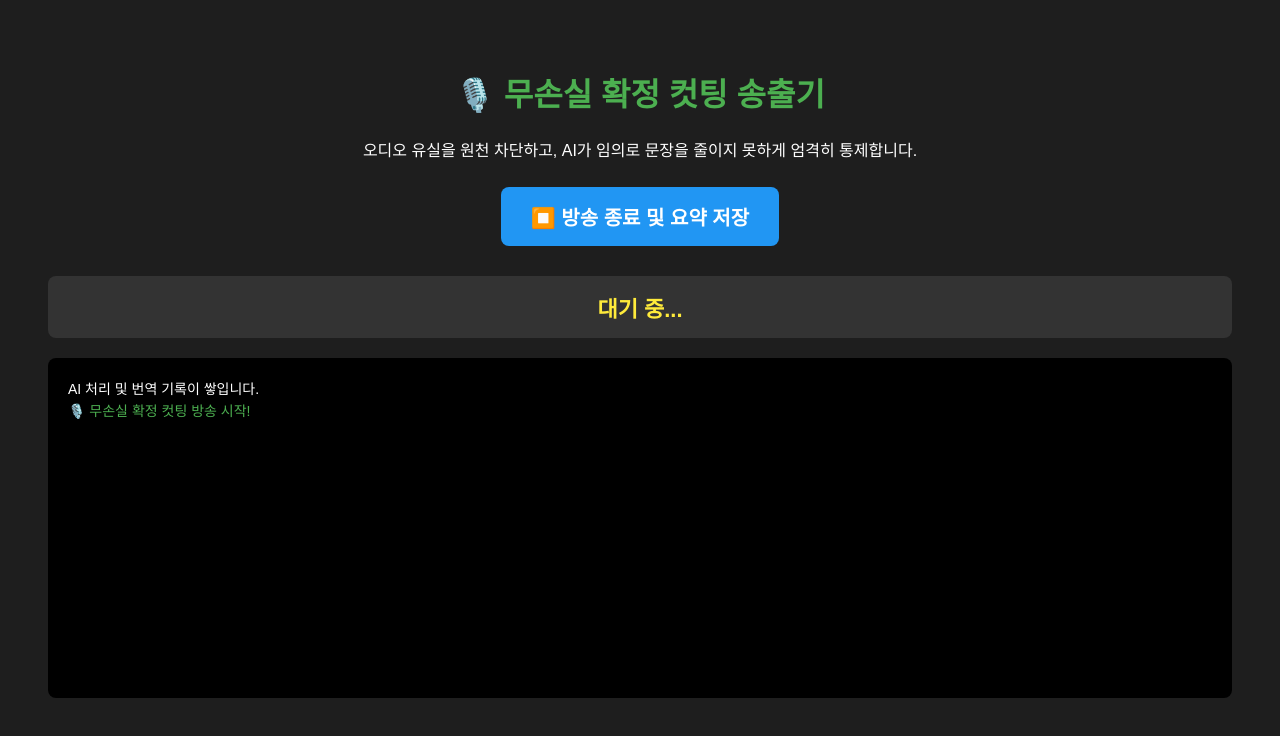
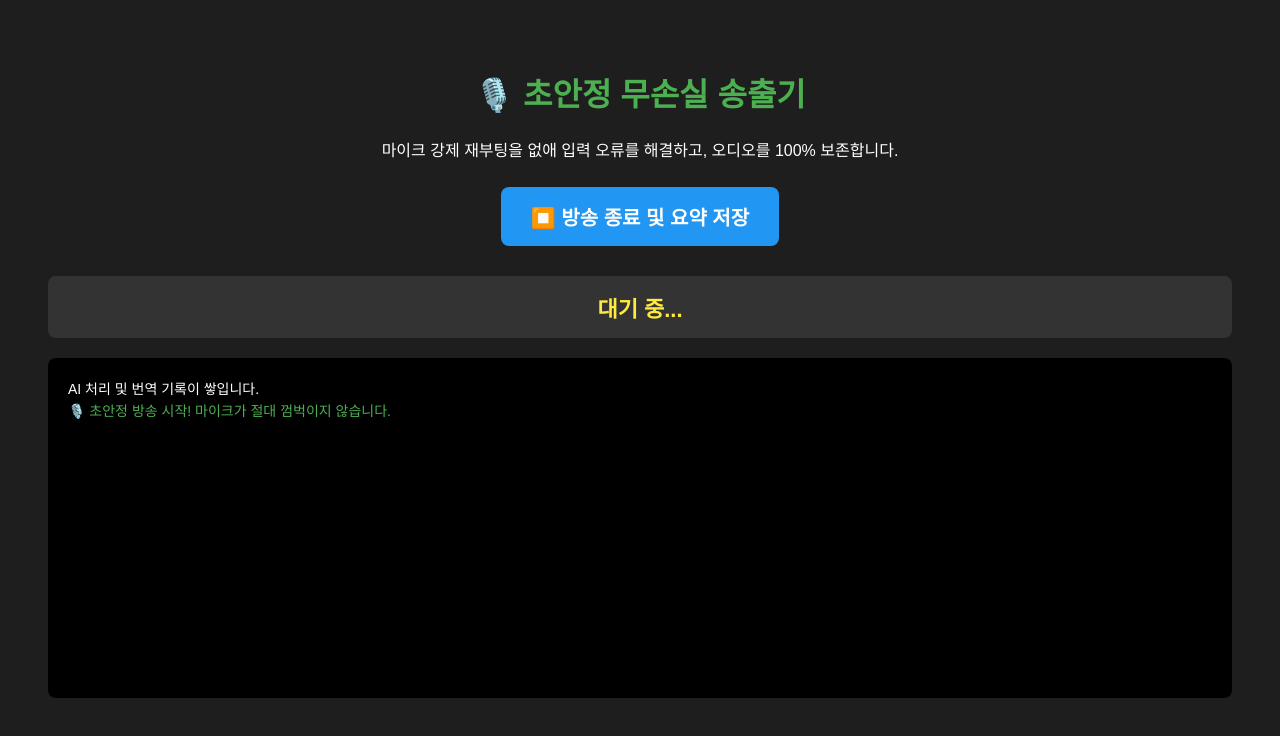
Before and after one commit to anyplan75/overlay_lab, a plain HTML site: page broadcaster.html in a window 1280 px wide. Both pictures are taken after a click on the button "🔴 방송 시작". Drawn offline with Linux system fonts and the light colour scheme.

Commit message:
Add files via upload

```diff
--- a/broadcaster.html
+++ b/broadcaster.html
@@ -2,7 +2,7 @@
 <html lang="ko">
 <head>
     <meta charset="UTF-8">
-    <title>예배 송출기 (무손실 확정 컷팅 & 요약 방지)</title>
+    <title>예배 송출기 (초안정 무손실 & 껌벅임 해결)</title>
     <style>
         body { font-family: sans-serif; background: #1e1e1e; color: white; padding: 40px; text-align: center; }
         h1 { color: #4CAF50; }
@@ -17,8 +17,8 @@
 </head>
 <body>
 
-    <h1>🎙️ 무손실 확정 컷팅 송출기</h1>
-    <p>오디오 유실을 원천 차단하고, AI가 임의로 문장을 줄이지 못하게 엄격히 통제합니다.</p>
+    <h1>🎙️ 초안정 무손실 송출기</h1>
+    <p>마이크 강제 재부팅을 없애 입력 오류를 해결하고, 오디오를 100% 보존합니다.</p>
 
     <button id="startBtn" onclick="startBroadcast()">🔴 방송 시작</button>
     <button id="stopBtn" onclick="stopBroadcast()">⏹️ 방송 종료 및 요약 저장</button>
@@ -32,10 +32,7 @@
 
         let recognition;
         let isBroadcasting = false;
-
-        // 💡 오디오 유실을 막기 위한 '확정 텍스트' 전용 바구니
         let unprocessedFinalText = "";
-
         let currentSentenceId = Date.now();
         let fullSermonText = "";
         let lastSpeechTime = Date.now();
@@ -49,19 +46,18 @@
             recognition.lang = 'ko-KR';
 
             recognition.onresult = function(event) {
+                // 소리가 들어올 때마다 타이머를 갱신합니다.
                 lastSpeechTime = Date.now();
                 let interimTranscript = "";
 
                 for (let i = event.resultIndex; i < event.results.length; ++i) {
                     if (event.results[i].isFinal) {
-                        // 💡 엔진이 확정 지은 텍스트만 바구니에 안전하게 담습니다. (유실 방지)
                         unprocessedFinalText += event.results[i][0].transcript;
                     } else {
                         interimTranscript += event.results[i][0].transcript;
                     }
                 }
 
-                // 화면 송출은 확정 텍스트와 임시 텍스트를 더해서 실시간으로 보여줍니다.
                 let currentKoText = unprocessedFinalText + interimTranscript;
                 if (currentKoText.trim()) {
                     document.getElementById('realtimeText').innerText = `듣는 중: ${currentKoText.trim()}`;
@@ -71,29 +67,26 @@
                     }).catch(e => {});
                 }
 
-                // 💡 확정 바구니 안에서만 어미를 찾아내어 가위질을 합니다! (임시 텍스트는 건드리지 않음)
+                // 💡 어미 가위치기 로직 (바구니 안의 글자만 확인)
                 let match = unprocessedFinalText.match(/(습니다|합니다|하십니다|바랍니다|축원합니다|할지어다|아멘|까요|잖아요|대요|지요|네요|어요|해요|입니다|나이다|니다|은데|는데|지만|거든요|은데요|는데요|고요|죠|서요|다\.)[ \.\,\?\!]+/);
 
-                // 말이 너무 빨라 한 번에 여러 문장이 담겼을 수 있으므로 while문으로 남김없이 처리합니다.
                 while (match) {
                     let cutIndex = match.index + match[0].length;
                     let sentenceToProcess = unprocessedFinalText.substring(0, cutIndex).trim();
-
-                    unprocessedFinalText = unprocessedFinalText.substring(cutIndex); // 자른 부분은 바구니에서 비웁니다.
+                    unprocessedFinalText = unprocessedFinalText.substring(cutIndex);
 
                     fullSermonText += sentenceToProcess + " ";
                     let idToProcess = currentSentenceId;
                     currentSentenceId = Date.now();
 
                     processSentenceAsync(sentenceToProcess, idToProcess);
-
-                    // 다음 문장이 남아있는지 다시 확인
                     match = unprocessedFinalText.match(/(습니다|합니다|하십니다|바랍니다|축원합니다|할지어다|아멘|까요|잖아요|대요|지요|네요|어요|해요|입니다|나이다|니다|은데|는데|지만|거든요|은데요|는데요|고요|죠|서요|다\.)[ \.\,\?\!]+/);
                 }
             };
 
             recognition.onerror = function(event) { console.log("마이크 상태: " + event.error); };
 
+            // 크롬이 스스로 안전하게 마이크를 껐을 때(정적 감지 등)만 아주 부드럽게 다시 켭니다.
             recognition.onend = function() {
                 if (isBroadcasting) {
                     setTimeout(() => { try { recognition.start(); } catch(e) {} }, 10);
@@ -121,7 +114,6 @@
         async function correctKoreanWithGemini(text) {
             try {
                 const url = `https://generativelanguage.googleapis.com/v1beta/models/gemini-1.5-flash:generateContent?key=${GEMINI_API_KEY}`;
-                // 💡 AI가 음절을 줄이지 못하도록 강력한 통제 규칙을 추가했습니다.
                 const prompt = `다음은 예배 설교 중 음성 인식된 텍스트입니다.
 [절대 규칙]
 1. 원본의 단어, 어미, 음절 길이를 100% 그대로 유지할 것. (절대 요약하거나 내용을 줄이지 말 것)
@@ -148,24 +140,22 @@
         function startBroadcast() {
             isBroadcasting = true; fullSermonText = ""; unprocessedFinalText = ""; currentSentenceId = Date.now();
             recognition.start(); document.getElementById('startBtn').style.display = 'none'; document.getElementById('stopBtn').style.display = 'inline-block';
-            logMessage("🎙️ 무손실 확정 컷팅 방송 시작!");
+            logMessage("🎙️ 초안정 방송 시작! 마이크가 절대 껌벅이지 않습니다.");
 
             silenceTimer = setInterval(() => {
                 if (isBroadcasting) {
                     let silenceDuration = Date.now() - lastSpeechTime;
 
-                    // 1. 말씀이 2초 멈추면: 마이크를 재시동하여 엔진이 품고 있는 임시 텍스트를 확정 텍스트로 밀어 넣습니다.
-                    if (silenceDuration > 2000) {
-                        try { recognition.stop(); } catch(e) {}
-                    }
-
-                    // 2. 말씀이 2.5초 멈췄는데 확정 바구니에 글자가 남아있으면: 어미가 없더라도 강제로 털어서 번역기로 보냅니다.
+                    // 💡 핵심 수정: 마이크 전원(stop)에는 절대 손대지 않습니다!
+                    // 목사님이 2.5초 이상 침묵하셨고, 확정 바구니에 글자가 남아있을 때만 조용히 털어서 번역기로 보냅니다.
                     if (silenceDuration > 2500 && unprocessedFinalText.trim().length > 0) {
                         let sentenceToProcess = unprocessedFinalText.trim();
-                        unprocessedFinalText = "";
+                        unprocessedFinalText = ""; // 바구니 비우기
+
                         fullSermonText += sentenceToProcess + " ";
                         let idToProcess = currentSentenceId;
                         currentSentenceId = Date.now();
+
                         processSentenceAsync(sentenceToProcess, idToProcess);
                     }
                 }
```
